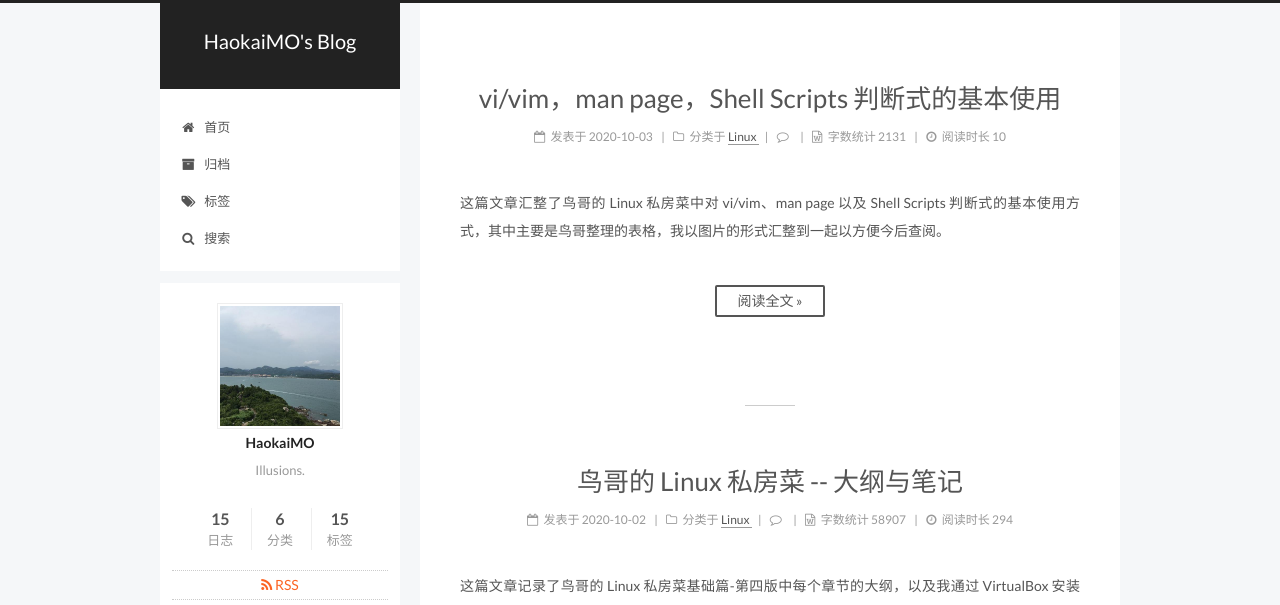
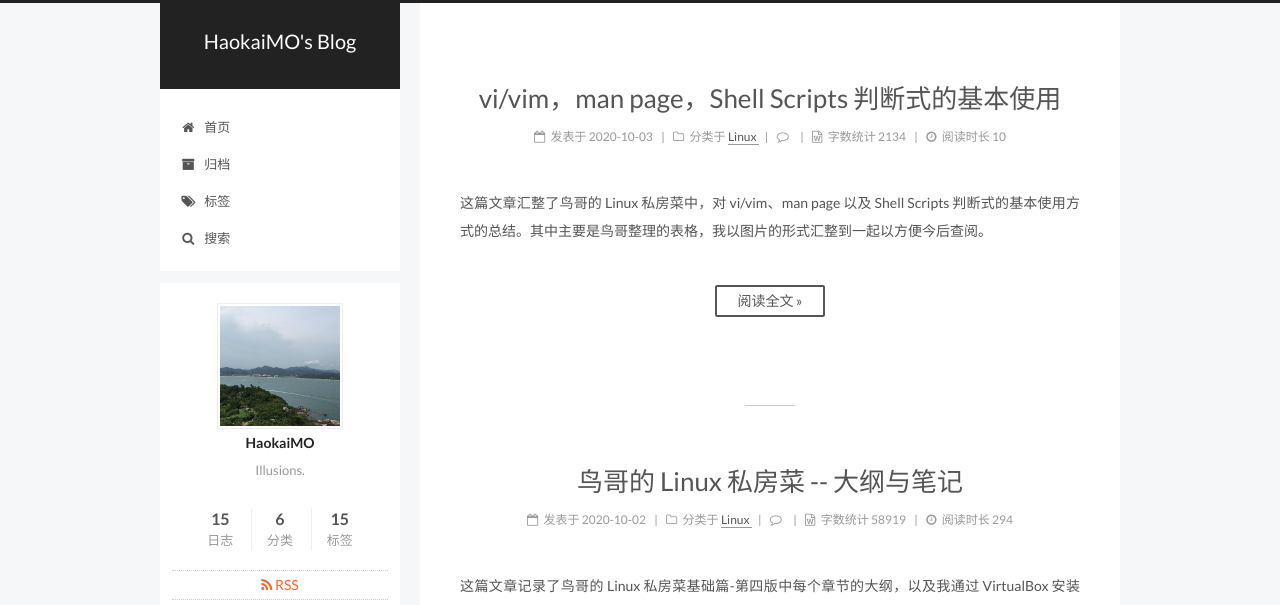
Before and after one commit to HaokaiMO/HaokaiMO.github.io, a Jekyll site: the page built from index.html, in a window 1280 px wide. Shown: the top 605 px of the page. Built offline with Jekyll 4.4.1, drawn with Linux system fonts in a browser that asks for light colours; the list of posts is cut into pages by our own code; comment, search, counter and statistics services are not loaded.

Commit message:
modify 2020-10-02 post and 2020-10-03 post slightly

```diff
--- a/_posts/2020-10-03-BasicUsageofvi-vim-man-page-JudgementinShellScripts.md
+++ b/_posts/2020-10-03-BasicUsageofvi-vim-man-page-JudgementinShellScripts.md
@@ -7,7 +7,7 @@ tags:
   - 'Shell Scripts 判断式'
 ---
 
-这篇文章汇整了鸟哥的 Linux 私房菜中对 vi/vim、man page 以及 Shell Scripts 判断式的基本使用方式，其中主要是鸟哥整理的表格，我以图片的形式汇整到一起以方便今后查阅。
+这篇文章汇整了鸟哥的 Linux 私房菜中，对 vi/vim、man page 以及 Shell Scripts 判断式的基本使用方式的总结。其中主要是鸟哥整理的表格，我以图片的形式汇整到一起以方便今后查阅。
 
 <!-- more -->
 
```
Also changed, not shown: _posts/2020-10-02-VbirdTsaiLinuxTutorial-OutlineandNotes.md (+5 -2 lines).
